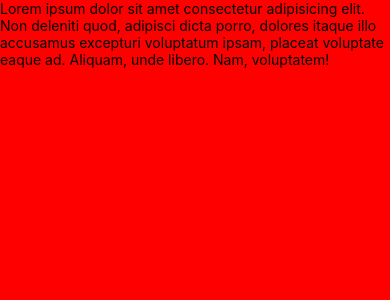
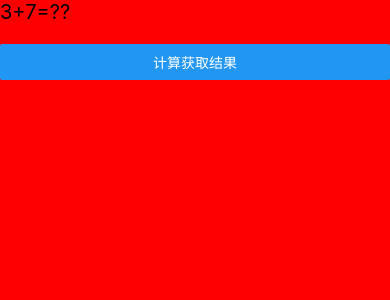
Before and after one commit to yrjwcharm/react-native-ohos, a React Native app: screen / in a window 390 px wide. Shown: the top 300 px of the page. Built offline with nearby package versions, Linux system fonts and the light colour scheme.

Commit message:
fix: 优化代码逻辑

```diff
--- a/App.tsx
+++ b/App.tsx
@@ -1,20 +1,31 @@
-import React from 'react';
-import {SafeAreaView, StyleSheet, Text} from 'react-native';
+import {RTNCalculator} from '@rtn/calculator';
+import React, {useState} from 'react';
+import {Button, SafeAreaView, StatusBar, StyleSheet, Text} from 'react-native';
 
 const App = () => {
+  const [result, setResult] = useState<number | null>(null);
   return (
     <SafeAreaView style={styles.container}>
-      <Text>
-        Lorem ipsum dolor sit amet consectetur adipisicing elit. Non deleniti
-        quod, adipisci dicta porro, dolores itaque illo accusamus excepturi
-        voluptatum ipsam, placeat voluptate eaque ad. Aliquam, unde libero. Nam,
-        voluptatem!
-      </Text>
+      <StatusBar barStyle={'dark-content'} />
+      <Text style={styles.resultLabel}>3+7={result ?? '??'}</Text>
+      <Button
+        title="计算获取结果"
+        onPress={async () => {
+          try {
+            const value = await RTNCalculator?.add(3, 7);
+            setResult(value ?? 0);
+          } catch (e) {}
+        }}
+      />
     </SafeAreaView>
   );
 };
 export default App;
 const styles = StyleSheet.create({
+  resultLabel: {
+    fontSize: 20,
+    marginBottom: 20,
+  },
   container: {
     flex: 1,
     backgroundColor: 'red',
```
Also changed, not shown: 1 other file (tests, documents, lock files or other folders).
